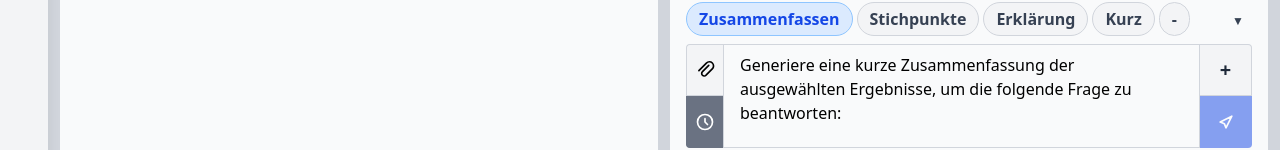
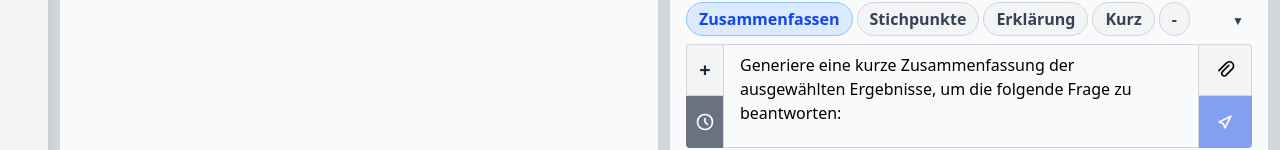
Before and after one commit to uol-esis/CivicSage-Frontend, a React (Vite) app: page / in a window 1280 px wide. Shown: the part 618-768 px from the top of the page. Built offline with nearby package versions, Linux system fonts and the light colour scheme.

Commit message:
Tempfiles werden im Chat an Nachrichten angehängt und angezeigt. Sobald sie an die Nachricht angehängt werden werden sie gelöscht, sodass sie nicht jedes Mal wieder angehängt werden

```diff
--- a/src/Search.jsx
+++ b/src/Search.jsx
@@ -577,6 +577,12 @@ export default function Search() {
   }
 
   useEffect(() => {
+    if (!isGenerating) {
+      setTempFiles([]); // Clear temporary files after upload
+    }
+  }, [isGenerating]);
+
+  useEffect(() => {
     if (lastMessageRef.current) {
       lastMessageRef.current.scrollIntoView({ behavior: 'smooth' });
     }
@@ -1040,6 +1046,15 @@ export default function Search() {
                             }}
                           >
                             <ReactMarkdown>{msg.content}</ReactMarkdown>
+                            {/* Show temp file indicator if files were added */}
+                            {Array.isArray(msg.files) && msg.files.length > 0 && (
+                              <div className="mt-2 flex items-center text-xs text-gray-500">
+                                <svg className="w-4 h-4 mr-1 text-gray-400" fill="none" stroke="currentColor" viewBox="0 0 24 24">
+                                  <path strokeLinecap="round" strokeLinejoin="round" strokeWidth={2} d="M15.172 7l-6.586 6.586a2 2 0 102.828 2.828l6.586-6.586a4 4 0 10-5.656-5.656l-9 9"/>
+                                </svg>
+                                File IDs: {msg.files}
+                              </div>
+                            )}
                           </div>
                         </div>
                       );
@@ -1050,6 +1065,15 @@ export default function Search() {
                         <div className="flex mb-2 justify-end">
                           <div className="max-w-[95%] px-4 py-2 rounded-lg shadow bg-blue-100 text-blue-900 rounded-br-none" style={{ wordBreak: 'break-word' }}>
                             <ReactMarkdown>{prompt}</ReactMarkdown>
+                            {/* Show temp file indicator if files were added */}
+                            {Array.isArray(tempFiles) && tempFiles.length > 0 && (
+                              <div className="mt-2 flex items-center text-xs text-gray-500">
+                                <svg className="w-4 h-4 mr-1 text-gray-400" fill="none" stroke="currentColor" viewBox="0 0 24 24">
+                                  <path strokeLinecap="round" strokeLinejoin="round" strokeWidth={2} d="M15.172 7l-6.586 6.586a2 2 0 102.828 2.828l6.586-6.586a4 4 0 10-5.656-5.656l-9 9"/>
+                                </svg>
+                                Files: {tempFiles.map(file => file.name).join(', ')}
+                              </div>
+                            )}
                           </div>
                         </div>
                         {/* Show "Generiere Text..." as assistant bubble */}
@@ -1174,15 +1198,13 @@ export default function Search() {
                   />
                   <button
                     type="button"
-                    className="flex h-[3.25rem] px-2 cursor-pointer justify-center items-center rounded-tl border border-r-0 border-gray-300 bg-gray-100 hover:bg-gray-200 disabled:opacity-50"
-                    title="Dokument hinzufügen"
-                    aria-label="Dokument hinzufügen"
-                    onClick={handleTemporaryFileButtonClick}
-                    style={{ minWidth: 32, minHeight: 32 }}
+                    className="text-gray-800 text-xl font-bold flex h-[3.25rem] px-2 cursor-pointer justify-center items-center rounded-tl border border-r-0 border-gray-300 bg-gray-100 hover:bg-gray-200 disabled:opacity-50"
+                    onClick={() => handleNewChat()}
+                    disabled={isGenerating || chat && chat.messages.length === 0}
+                    aria-label="Neuen Chat anfangen"
+                    title="Neuen Chat anfangen"
                   >
-                    <svg xmlns="http://www.w3.org/2000/svg" width="20" height="20" fill="none" viewBox="0 0 24 24" stroke="currentColor">
-                      <path strokeLinecap="round" strokeLinejoin="round" strokeWidth={2} d="M16.5 6.5l-7.5 7.5a3 3 0 104.24 4.24l7.5-7.5a5 5 0 10-7.07-7.07l-9 9"/>
-                    </svg>
+                    +
                   </button>
                   {/* Text History */}
                   <Menu as="div" className="relative w-full inline-block text-left">
@@ -1238,13 +1260,15 @@ export default function Search() {
                 <div className="flex flex-col">
                   <button
                     type="button"
-                    className="text-gray-800 text-xl font-bold flex h-[3.25rem] px-4 cursor-pointer justify-center items-center rounded-tr border border-l-0 border-gray-300 bg-gray-100 hover:bg-gray-200 disabled:opacity-50"
-                    onClick={() => handleNewChat()}
-                    disabled={isGenerating || chat && chat.messages.length === 0}
-                    aria-label="Neuen Chat anfangen"
-                    title="Neuen Chat anfangen"
+                    className="flex h-[3.25rem] px-4 cursor-pointer justify-center items-center rounded-tr border border-l-0 border-gray-300 bg-gray-100 hover:bg-gray-200 disabled:opacity-50"
+                    title="Dokument hinzufügen"
+                    aria-label="Dokument hinzufügen"
+                    onClick={handleTemporaryFileButtonClick}
+                    style={{ minWidth: 32, minHeight: 32 }}
                   >
-                    +
+                    <svg xmlns="http://www.w3.org/2000/svg" width="20" height="20" fill="none" viewBox="0 0 24 24" stroke="currentColor">
+                      <path strokeLinecap="round" strokeLinejoin="round" strokeWidth={2} d="M16.5 6.5l-7.5 7.5a3 3 0 104.24 4.24l7.5-7.5a5 5 0 10-7.07-7.07l-9 9"/>
+                    </svg>
                   </button>
                   <button
                     type="submit"
```
